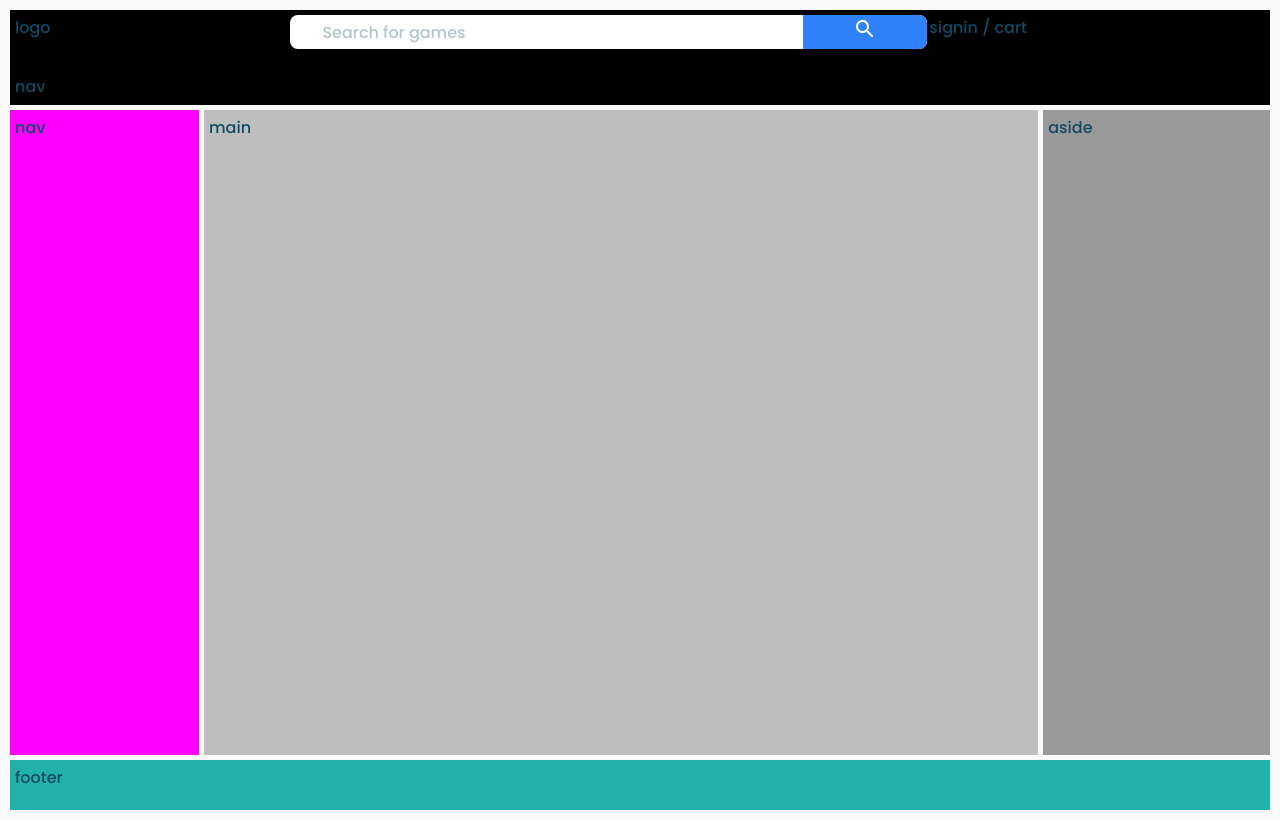
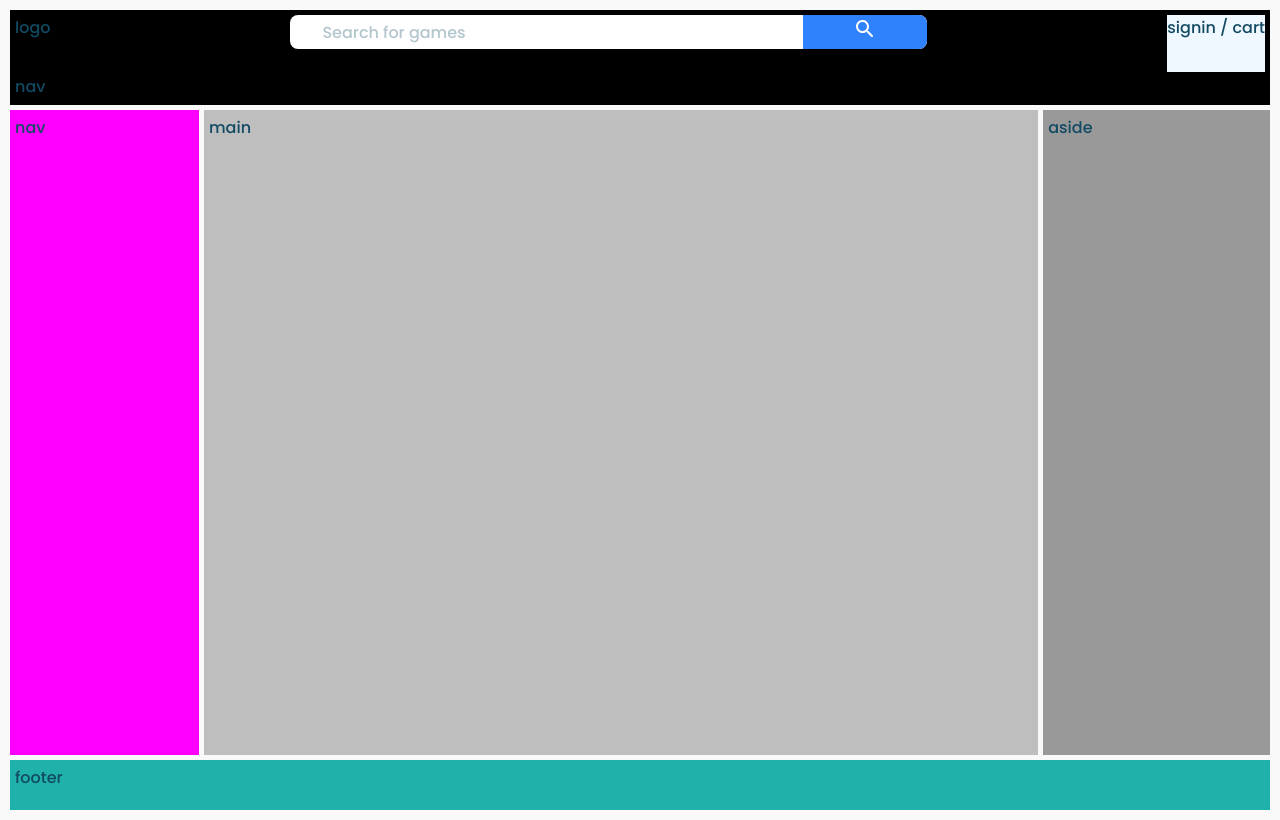
Before and after one commit to Mathew29/BuySomeBooks, a Next.js app: page / in a window 1280 px wide. Built offline with nearby package versions, Linux system fonts and the light colour scheme.

Commit message:
style sign in and cart

```diff
--- a/src/components/Header/Header.module.css
+++ b/src/components/Header/Header.module.css
@@ -12,3 +12,8 @@
     "logo search signin"
     "nav nav nav";
 }
+
+.signin {
+    background-color: aliceblue;
+    justify-self: flex-end;
+}
```
